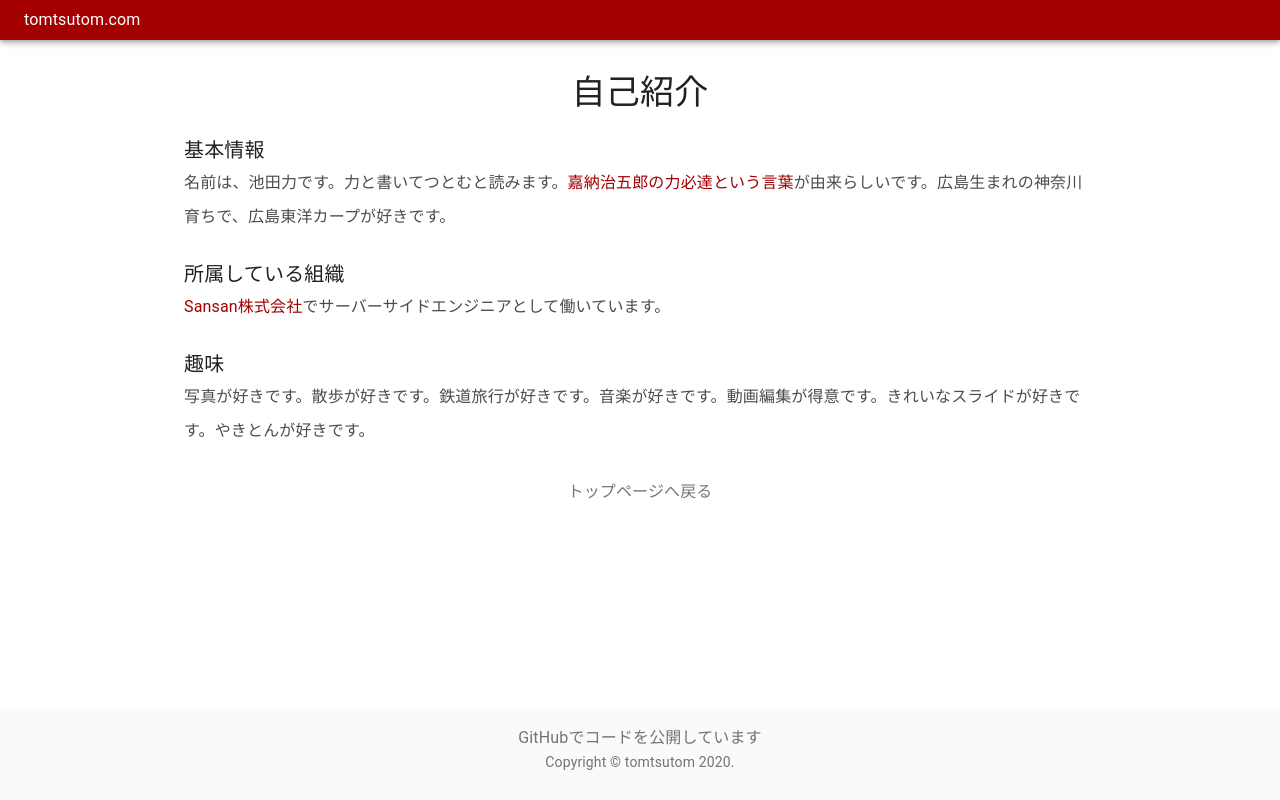
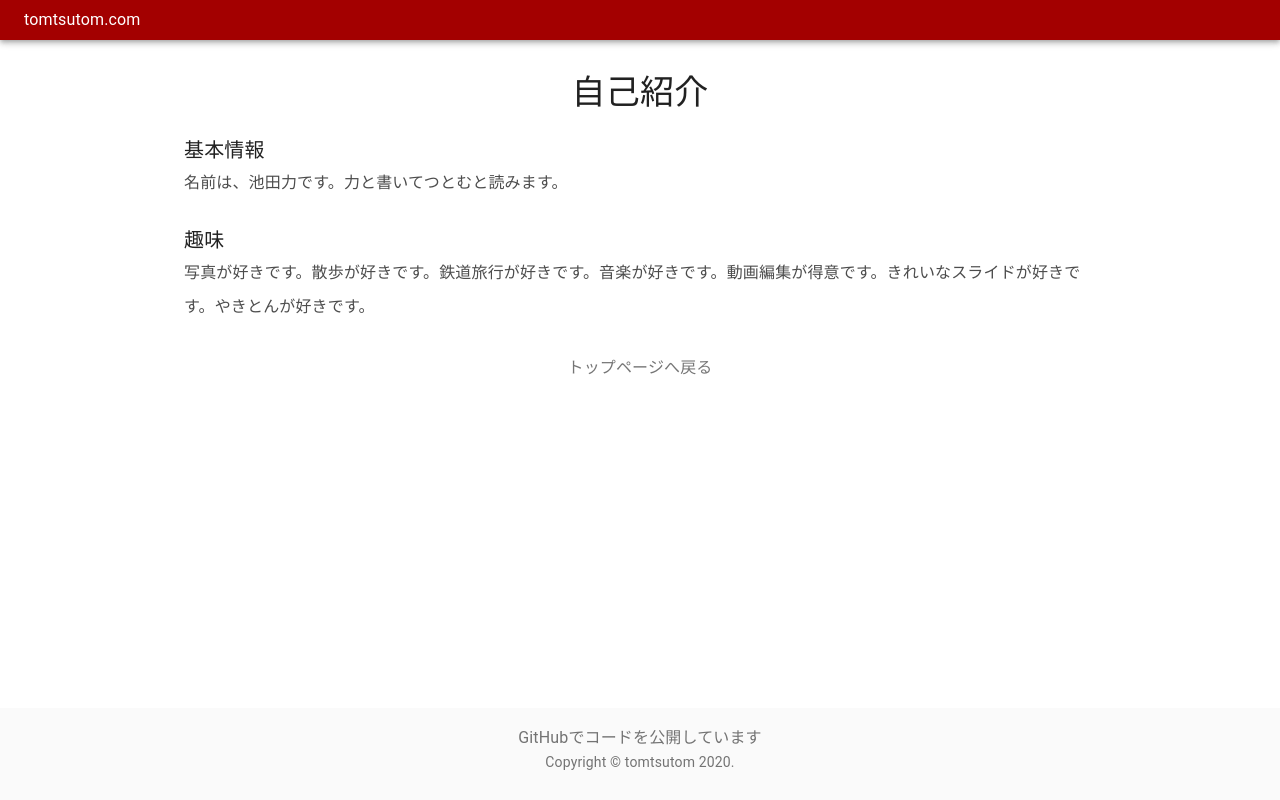
Before and after one commit to Tsutomu-Ikeda/tomtsutom.com, a React (Create React App) app: page /profile in a window 1280 px wide. Built offline with nearby package versions, Linux system fonts and the light colour scheme.

Commit message:
Update Profile.tsx

```diff
--- a/src/views/Profile.tsx
+++ b/src/views/Profile.tsx
@@ -29,27 +29,6 @@ export default function Profile() {
         <Typography variant="h6">基本情報</Typography>
         <Typography variant="body1" className={classes.sentence}>
           名前は、池田力です。力と書いてつとむと読みます。
-          <Link
-            href="https://crd.ndl.go.jp/reference/modules/d3ndlcrdentry/index.php?page=ref_view&id=1000089837"
-            target="_blank"
-            rel="noopener"
-          >
-            嘉納治五郎の力必達という言葉
-          </Link>
-          が由来らしいです。広島生まれの神奈川育ちで、広島東洋カープが好きです。
-          <br />
-        </Typography>
-
-        <Typography variant="h6">所属している組織</Typography>
-        <Typography variant="body1" className={classes.sentence}>
-          <Link
-            href="https://jp.corp-sansan.com/"
-            target="_blank"
-            rel="noopener"
-          >
-            Sansan株式会社
-          </Link>
-          でサーバーサイドエンジニアとして働いています。
         </Typography>
 
         <Typography variant="h6">趣味</Typography>
```
